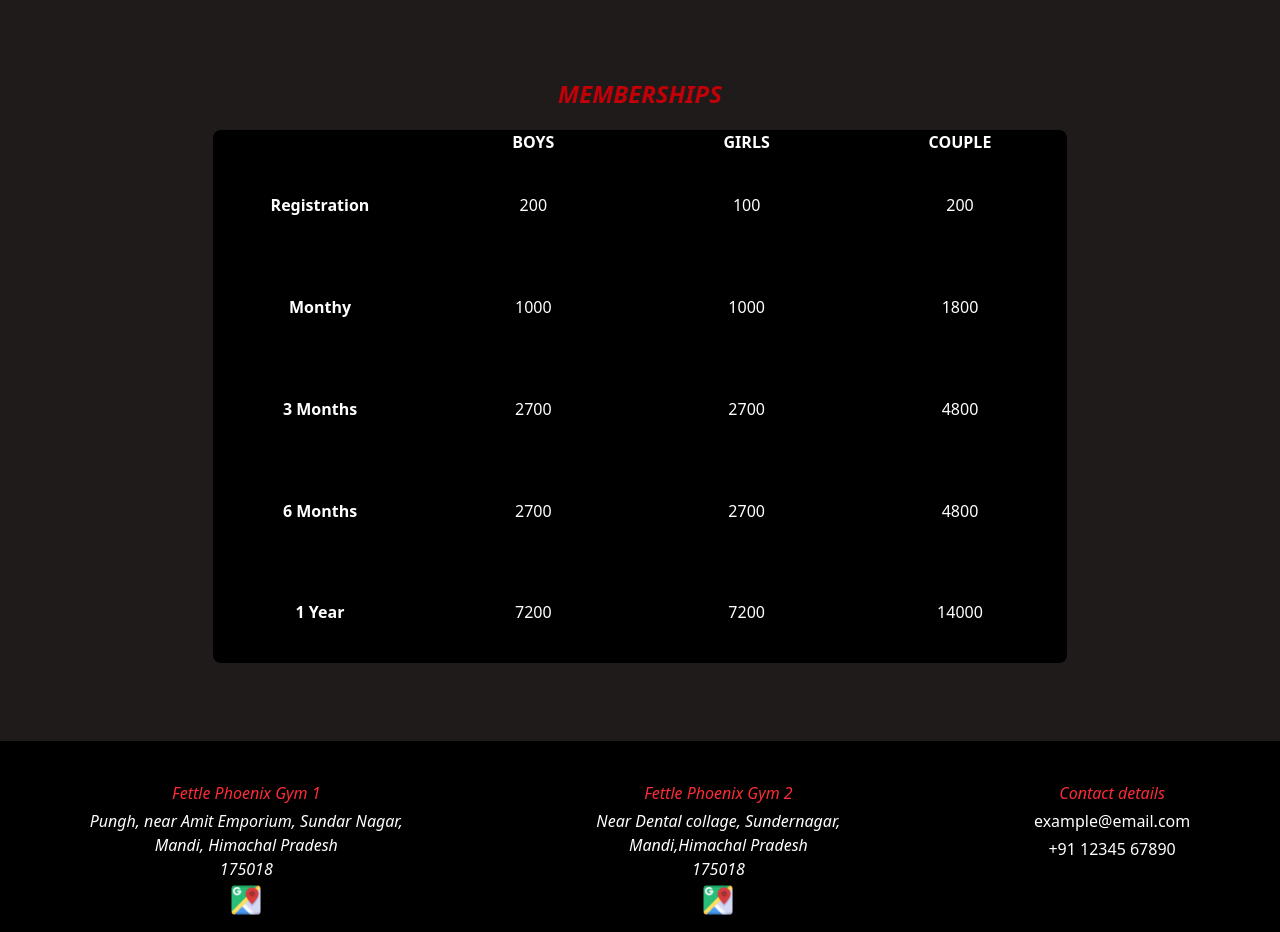
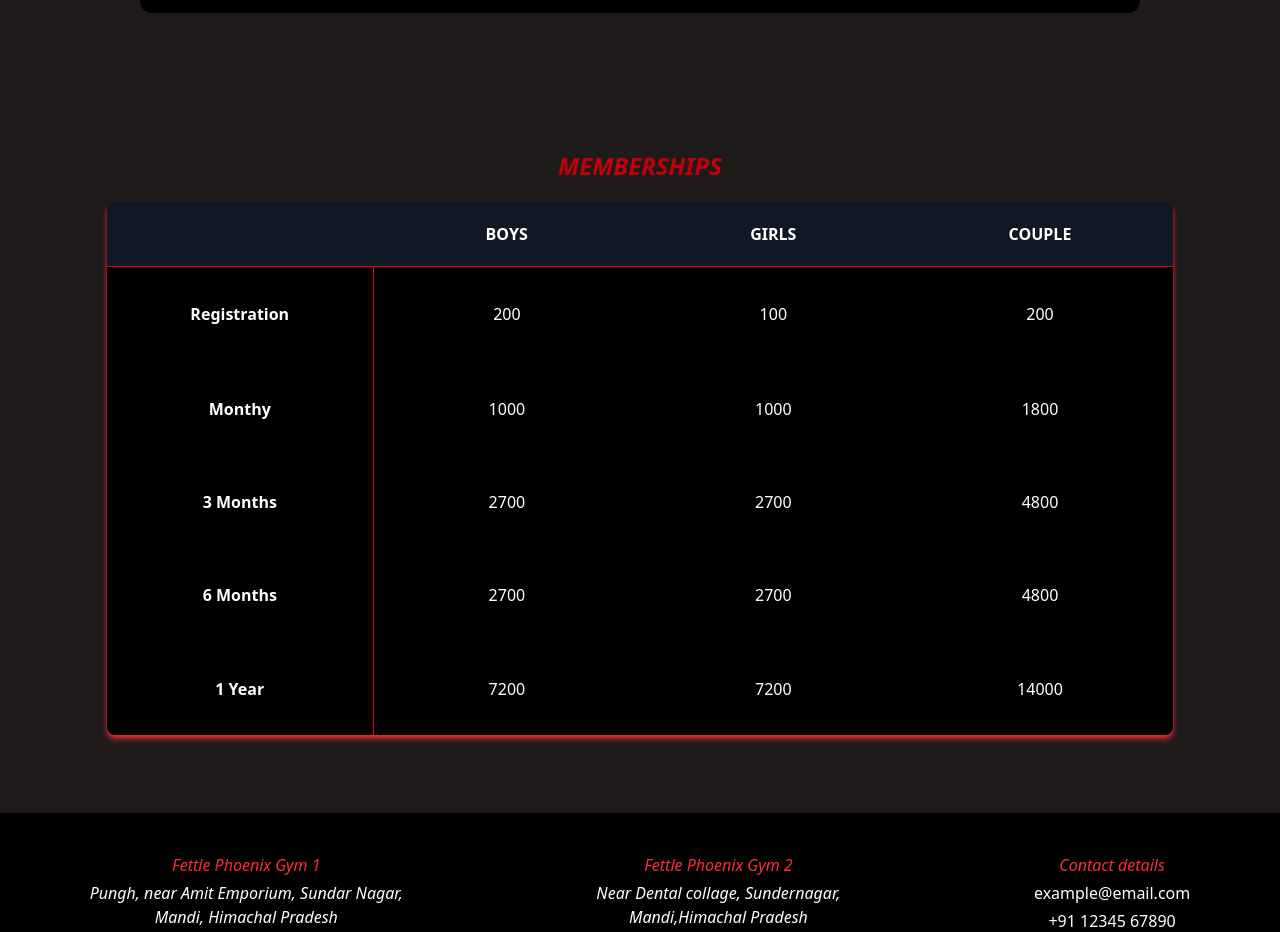
Before and after one commit to Kunalkc/Fettle-Phoenix-Gym, a React app: page / in a window 1280 px wide. Shown: the part 3040-3972 px from the top of the page. Built offline with nearby package versions, Linux system fonts and the light colour scheme.

Commit message:
completed membership section only things left are to make site responsive and minor details

```diff
--- a/components/App.js
+++ b/components/App.js
@@ -29,42 +29,42 @@ export default function App(){
                 <div id="MEM" className=" w-full h-screen flex flex-col items-center justify-center gap-5 fade-in">
 
                    <h1 className="mt-15 text-red-700 text-2xl font-bold italic fade-in">MEMBERSHIPS</h1>
-                <table className="table-fixed w-2/3 bg-black p-10 rounded-lg h-2/3">
-                     <thead className="bg-[rgb(31, 27, 27)]">
-                       <tr>
+                <table className="table-fixed w-5/6 bg-black p-10 rounded-lg h-2/3 shadow-md shadow-red-500 overflow-hidden ">
+                     <thead >
+                       <tr className="bg-gray-900 rounded-lg border-b-1 border-red-600">
                         <th></th>
-                         <th className="text-center text-white">BOYS</th>
-                         <th className="text-center text-white">GIRLS</th>
-                         <th className="text-center text-white">COUPLE</th>
+                         <th className="text-center text-white py-5">BOYS</th>
+                         <th className="text-center text-white py-5">GIRLS</th>
+                         <th className="text-center text-white py-5">COUPLE</th>
                        </tr>
                      </thead>
                      <tbody>
                        <tr>
-                        <th className="text-center text-white">Registration</th>
+                        <th className="text-center text-white border-r-1 border-red-600">Registration</th>
                          <td className="text-center text-white">200</td>
                          <td className="text-center text-white">100</td>
                          <td className="text-center text-white">200</td>
                        </tr>
                        <tr>
-                       <th className="text-center text-white">Monthy</th>
+                       <th className="text-center text-white border-r-1 border-red-600">Monthy</th>
                          <td className="text-center text-white">1000</td>
                          <td className="text-center text-white">1000</td>
                          <td className="text-center text-white">1800</td>
                        </tr>
                        <tr>
-                       <th className="text-center text-white">3 Months</th>
+                       <th className="text-center text-white border-r-1 border-red-600">3 Months</th>
                           <td className="text-center text-white">2700</td>
                          <td className="text-center text-white">2700</td>
                          <td className="text-center text-white">4800</td>
                        </tr>
                        <tr>
-                       <th className="text-center text-white">6 Months</th>
+                       <th className="text-center text-white border-r-1 border-red-600">6 Months</th>
                           <td className="text-center text-white">2700</td>
                          <td className="text-center text-white"> 2700</td>
                          <td className="text-center text-white">4800</td>
                        </tr>
                        <tr>
-                       <th className="text-center text-white">1 Year</th>
+                       <th className="text-center text-white border-r-1 border-red-600">1 Year</th>
                           <td className="text-center text-white">7200</td>
                          <td className="text-center text-white">7200</td>
                          <td className="text-center text-white">14000</td>
--- a/components/Gyms.js
+++ b/components/Gyms.js
@@ -5,7 +5,9 @@ export default function gyms(props){
     return(
         <div id="GYMS" className=" w-full h-auto flex flex-col justify-center items-center gap-10 fade-in">
 
-            <nav className="bg-black mt-25 px-3 w-[170px] h-[40px] flex flex-row items-center justify-around rounded-xl gap-3">
+
+             <h1 className="mt-25 text-red-700 text-2xl font-bold italic fade-in">GYMS</h1>
+            <nav className="bg-black  px-3 w-[170px] h-[40px] flex flex-row items-center justify-around rounded-xl gap-3">
                     <p onClick={()=>props.changegym(0)} className={` text-nowrap font-bold ${props.opengym ? "text-white" : "text-red-500 "}`}>
                         GYM 1.0
                     </p>
--- a/components/Header.js
+++ b/components/Header.js
@@ -24,11 +24,11 @@ export default function header(){
 
 
     return(
-        <header className={`z-1000 fixed w-full top-0 left-0 flex flex-row justify-between items-center rounded-b-md transition duration-300 ${barcolor ? "bg-[#1f1b1b]" : "bg-transparent"}`}>
-           <img className="pl-10 pt-3" src="/img/logo.png" width={150} height={150}></img>
+        <header className={`z-1000 fixed w-full top-0 left-0 flex flex-row justify-center md:justify-between items-center rounded-b-md transition duration-300 ${barcolor ? "bg-[#1f1b1b]" : "bg-transparent"}`}>
+           <img className="hidden md:block pl-0 md:pl-10 pt-3" src="/img/logo.png" width={150} height={150}></img>
 
            <nav>
-              <ul className="pr-20 flex flex-row flex-nowrap gap-[2vw] text-white text-lg italic">
+              <ul className=" pr-0 md:pr-20 flex flex-row flex-nowrap gap-[2vw] text-white text-md md:text-lg italic">
                 <li><a className="hover:underline" href="#ABOUT">ABOUT</a></li>
                 <li><a className="hover:underline" href="#GYMS">GYMS</a></li>
                 <li><a className="hover:underline" href="#MEM">MEMBERSHIPS</a></li>
--- a/components/Landing.js
+++ b/components/Landing.js
@@ -5,9 +5,9 @@ export default function Landing(){
     return(
     <div className=" relative w-full h-screen bg-[url(/img/cover.png)] object-cover bg-center bg-no-repeat">
 
-        <div className="absolute bottom-65 right-50 flex flex-col gap-1.5 items-center justify-center fade-in-static">
+        <div className="absolute bottom-40 right-30 md:bottom-55 md:right-35 flex flex-col gap-1.5 items-center justify-center fade-in-static">
         <img className="pl-10 pt-3" src="/img/gymlogo.png" width={200} height={180}></img>
-        <h1 className=" text-red-700 text-5xl font-bold italic drop-shadow-md ">FETTLE PHOENIX GYM</h1>
+        <h1 className=" text-red-700  text-2xl md:text-5xl font-bold italic drop-shadow-md ">FETTLE PHOENIX GYM</h1>
         <img className="pl-10 pt-3" src="/img/barbel.png" width={200} height={180}></img>
         </div>
 
--- a/index.html
+++ b/index.html
@@ -3,7 +3,7 @@
 <head>
     <meta charset="UTF-8">
     <meta name="author" content="Kunal Chandel">
-    <meta name="viewport" content="width=device-width, initial-scale=1.0">
+    <meta name="viewport" content="width=device-width, initial-scale=1">
     <title>Fettle Phoenix Gym</title>
     <link rel="icon" type="image/png" href="./img/gymlogo.png">
     <link rel="stylesheet" href="./dist/style.css">
```
Also changed, not shown: 2 other files (tests, documents, lock files or other folders).
